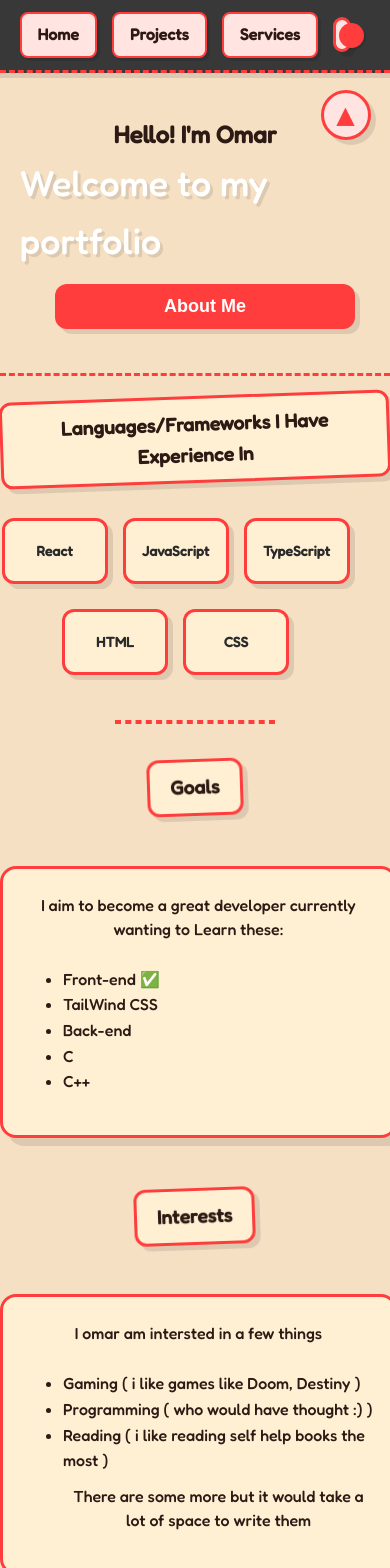
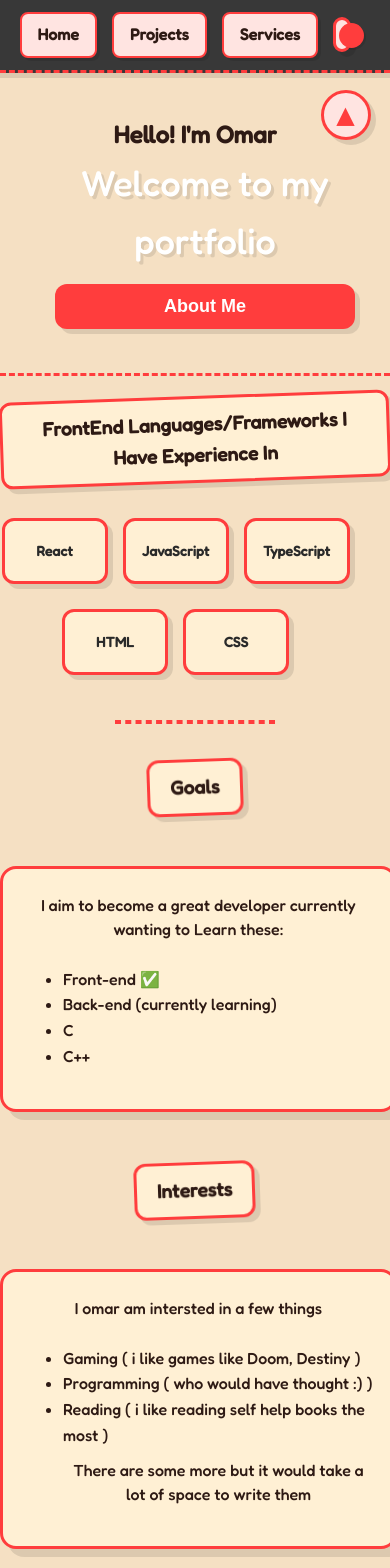
Before and after one commit to bonkmaster2010/portfolio, a React (Vite) app in the folder portfolio/: page / in a window 390 px wide. Shown: the top 1568 px of the page. Built offline with nearby package versions, Linux system fonts and the light colour scheme.

Commit message:
styles fixes and mobile issues fixed

```diff
--- a/portfolio/src/App.tsx
+++ b/portfolio/src/App.tsx
@@ -43,7 +43,7 @@ function AboutMe() {
           </div>
         )}
 
-        <h2 className='intro-label'>Languages/Frameworks I Have Experience In</h2>
+        <h2 className='intro-label'>FrontEnd Languages/Frameworks I Have Experience In</h2>
         <div className='my-skills'>
           <a target='_blank' href='https://react.dev/'><span className='skills-card'>React</span></a>
           <a target='_blank' href='https://www.w3schools.com/whatis/whatis_js.asp'><span className='skills-card'>JavaScript</span></a>
@@ -58,8 +58,7 @@ function AboutMe() {
         <p>I aim to become a great developer currently wanting to Learn these: </p>
         <ul>
           <li>Front-end ✅</li>
-          <li>TailWind CSS</li>
-          <li>Back-end</li>
+          <li>Back-end (currently learning)</li>
           <li>C</li>
           <li>C++</li>
         </ul>
--- a/portfolio/src/components/Projects.tsx
+++ b/portfolio/src/components/Projects.tsx
@@ -3,7 +3,7 @@ import ImgPreview from './imagesPreview';
 import Footer from './Footer';
 import { projectData } from './projectData';
 import { useNavigate } from 'react-router-dom';
-import { useState } from 'react';
+import { useState, useEffect } from 'react';
 import '../styles/Projects.css';
 
 function Projects() {
@@ -16,6 +16,7 @@ function Projects() {
       );
     });
   }
+
 
   return (
     <>
@@ -43,12 +44,18 @@ function Projects() {
             {proj.isActive && (
               <div className="overlay">
                 <div className="wrapper">
+                 <div className='image-preview-cont'>
+
                   <ImgPreview
                     title={proj.title}
+                    desc={proj.desc}
+                    tools={proj.tools}
                     images={proj.images}
                     imgClick={() => imgPrev(i)}
+                    isActive={proj.isActive}
                   />
                   <button id='img-close' onClick={() => imgPrev(i)}>Close</button>
+                  </div>
                 </div>
               </div>
             )}
--- a/portfolio/src/components/imagesPreview.tsx
+++ b/portfolio/src/components/imagesPreview.tsx
@@ -1,13 +1,16 @@
 import '../styles/Card.css';
-import { useState } from 'react';
+import { useState, useEffect } from 'react';
 
 interface CardTypes {
   title: string;
+  desc: string;
+  tools: string;
   images: string[];
+  isActive: boolean,
   imgClick: () => void;
 }
 
-function ImgPreview({ title, images, imgClick }: CardTypes) {
+function ImgPreview({ title, desc, tools, images, isActive, imgClick }: CardTypes) {
   const [currentImgIndex, setCurrentImgIndex] = useState(0);
 
   const goToNextImage = () => {
@@ -37,6 +40,12 @@ function ImgPreview({ title, images, imgClick }: CardTypes) {
           <button onClick={goToNextImage}>→</button>
         </div>
       )}
+
+      <div className='ip-content'>
+        <h2>{title}</h2>
+        <p>{desc}</p>
+        <p>{tools}</p>
+      </div>
     </>
   );
 }
--- a/portfolio/src/styles/App.css
+++ b/portfolio/src/styles/App.css
@@ -17,10 +17,12 @@
 }
 
 body {
-  height: 150vh;
+  margin: 0;
+  min-height: 100vh;
   background-color: var(--beige);
   color: var(--text-primary);
   font-family: 'Fredoka', sans-serif;
+  overflow-x: hidden;
 }
 
 .about-me h1, h2, span {
@@ -30,9 +32,10 @@ body {
 .wrapper {
   display: flex;
   flex-direction: column;
-  justify-content: center;
-  align-items: center;
   min-height: 100vh;
+  width: 100%;
+  padding: 20px;
+  overflow-y: auto;
 }
 
 .about-me {
@@ -55,13 +58,12 @@ body {
 
 .my-intro p {
   font-size: 45px;
-  margin: 0px;
-  margin-bottom: 15px;
+  margin: 0px 0px 15px 20px;
   text-shadow: 3px 3px 0px rgba(0,0,0,0.1);
   color: var(--text-white);
 }
 
-.my-intro p, button {
+.my-intro button {
   margin-left: 20px;
 }
 
@@ -83,10 +85,9 @@ body {
   display: flex;
   justify-content: center;
   gap: 15px;
-  opacity: 0;
-  transform: translateY(20px);
+  flex-wrap: wrap;
   animation: fadeInUp 0.6s ease-out forwards 0.4s;
-  flex-wrap: wrap;
+  /* Removed opacity: 0 and transform */
 }
 
 .skills-card {
@@ -122,15 +123,14 @@ body {
   position: fixed;
   top: 0;
   left: 0;
-  width: 100vw;
   height: 100vh;
   background: rgba(42, 42, 42, 0.8);
   display: flex;
-  align-items: center;
-  justify-content: center;
   z-index: 3000;
   backdrop-filter: blur(4px);
   animation: fadeIn 0.5s ease-out;
+  overflow-y: auto;
+  padding: 20px;
 }
 
 .modal {
@@ -187,7 +187,6 @@ body {
   color: var(--text-white);
   padding: 12px 24px;
   font-size: 18px;
-  cursor: pointer;
   box-shadow: 5px 5px 0px rgba(0,0,0,0.1);
 }
 
@@ -218,7 +217,6 @@ body {
   width: 40%;
   margin: 0px;
   border: 2px dashed var(--cart-red);
-  opacity: 0;
   animation: fadeInUp 0.5s ease-out forwards 0.3s;
 }
 
@@ -236,8 +234,6 @@ body {
   border: 3px solid var(--cart-red);
   box-shadow: 8px 8px 0px rgba(0,0,0,0.1);
   transition: all var(--transition-bounce);
-  opacity: 0;
-  transform: translateY(20px);
   animation: fadeInUp 0.6s ease-out forwards 0.7s;
 }
 
@@ -282,17 +278,16 @@ body {
   transform: translateY(0) scale(0.98);
 }
 
-#whats-that{
+#whats-that {
   opacity: 0.3;
   border: none;
   background: none;
   cursor: pointer;
   font-size: 12px;
   color: inherit;
-
 }
 
-#gub{
+#gub {
   margin-top: auto;
   margin-left: auto;
   margin-right: auto;
@@ -332,7 +327,6 @@ body {
   }
 }
 
-/* Bouncy animation for fun */
 @keyframes bounce {
   0%, 100% {
     transform: translateY(0);
--- a/portfolio/src/styles/Card.css
+++ b/portfolio/src/styles/Card.css
@@ -16,7 +16,7 @@
   display: flex;
   flex-direction: column;
   gap: 20px;
-  width: 800px;
+  width: 500px;
   max-width: 900px;
   margin: 30px auto;
   padding: 24px;
@@ -97,7 +97,7 @@
 
 .card-btn-cont {
   display: flex;
-  justify-content: center;
+  justify-content: space-between;
   gap: 20px;
   margin-top: 15px;
 }
@@ -173,17 +173,18 @@
 
 .ip-btn-cont {
   display: flex;
-  justify-content: center;
+  justify-content: space-between;
   gap: 20px;
   margin-top: 30px;
 }
 
 .ip-btn-cont button {
   padding: 12px 24px;
+  font-size: 18px;
   font-weight: bold;
   font-family: 'Comic Sans MS', sans-serif;
   background: var(--cart-red);
-  color: var(--cart-red);
+  color: var(--beige);
   border: 3px solid var(--cart-red);
   border-radius: 12px;
   cursor: pointer;
@@ -195,8 +196,31 @@
 .ip-btn-cont button:hover {
   transform: translateY(-5px) scale(1.05);
   background: var(--cart-red);
-  color: var(--red-light);
+  color: var(--beige-dark);
   box-shadow: 8px 8px 0 rgba(0,0,0,0.1);
+}
+
+.image-preview-cont{
+  display: flex;
+  flex-direction: column;
+  justify-content: center;
+  background-color: var(--beige);
+  border-radius: 8px;
+  width: 80%;
+  padding: 30px;
+  margin: 0px auto;
+  margin-bottom: 20px;
+}
+
+.ip-content{
+  display: flex;
+  flex-direction: column;
+  justify-content: center;
+  align-items: center;
+}
+
+.ip-content h2, p{
+  text-align: center;
 }
 
 /* Responsive styles */
--- a/portfolio/src/styles/Layout.css
+++ b/portfolio/src/styles/Layout.css
@@ -152,7 +152,7 @@ body {
 }
 
 .minimal-mode #tgm::after {
-  content: 'SAD';
+  content: 'Simple';
   color: white;
 }
 
```
Also changed, not shown: portfolio/src/styles/background.png (deleted). Lines whose indentation alone changed are shown as unchanged.
